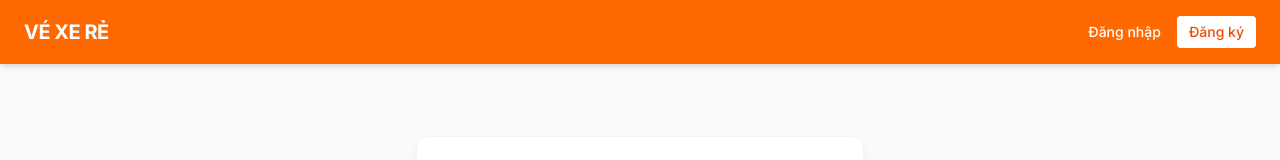
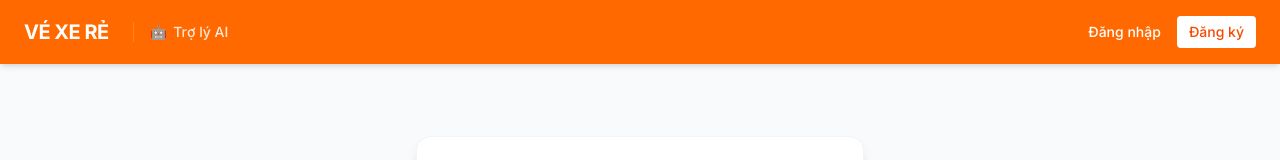
Before and after one commit to QuangVy999/Booking-Bus-Web, a Next.js app in the folder frontend/: page /register in a window 1280 px wide. Shown: the top 160 px of the page. Built offline with nearby package versions, Linux system fonts and the light colour scheme; no server answers.

Commit message:
feat(frontend): add 'Tro ly AI' tab in global header

```diff
--- a/frontend/src/app/layout.tsx
+++ b/frontend/src/app/layout.tsx
@@ -37,8 +37,13 @@ export default async function RootLayout({
     >
       <body className="min-h-full flex flex-col bg-slate-50">
         <header className="bg-orange-500 text-white py-4 px-6 shadow-md flex justify-between items-center">
-          <div className="flex items-center gap-4">
-            <span className="font-bold text-xl tracking-tight">VÉ XE RẺ</span>
+          <div className="flex items-center gap-6">
+            <a href="/" className="font-bold text-xl tracking-tight hover:opacity-90 transition">VÉ XE RẺ</a>
+            <nav className="flex items-center gap-4 text-sm font-medium border-l border-orange-400 pl-4">
+              <a href="/dashboard/ai-advisor" className="opacity-85 hover:opacity-100 transition-opacity flex items-center gap-1.5">
+                <span>🤖</span> Trợ lý AI
+              </a>
+            </nav>
           </div>
           {user ? (
             <div className="flex items-center gap-4">
```
